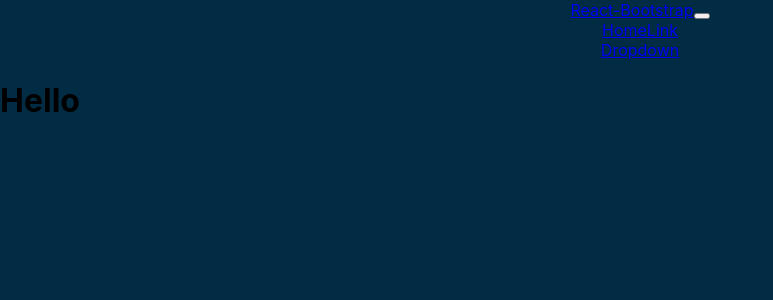
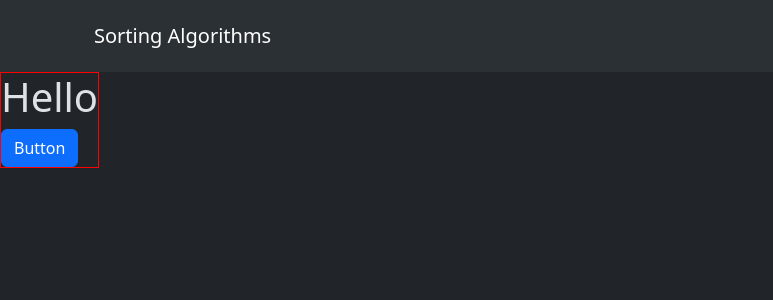
Before and after one commit to EElBard/sorting-algorithms-site, a React (Create React App) app in the folder my-app/: page / in a window 1280 px wide. Shown: the top 300 px of the page, without its empty margins (0-773 px from the left). Built offline with nearby package versions, Linux system fonts and the light colour scheme.

Commit message:
Added boilerplate react code

```diff
--- a/my-app/package.json
+++ b/my-app/package.json
@@ -6,6 +6,7 @@
     "@testing-library/jest-dom": "^5.17.0",
     "@testing-library/react": "^13.4.0",
     "@testing-library/user-event": "^13.5.0",
+    "bootstrap": "^5.3.1",
     "node-sass": "^7.0.3",
     "react": "^18.2.0",
     "react-bootstrap": "^2.8.0",
--- a/my-app/public/index.html
+++ b/my-app/public/index.html
@@ -1,5 +1,5 @@
 <!DOCTYPE html>
-<html lang="en">
+<html lang="en" data-bs-theme="dark">
   <head>
     <meta charset="utf-8" />
     <link rel="icon" href="%PUBLIC_URL%/favicon.ico" />
--- a/my-app/src/App.css
+++ /dev/null
@@ -1,38 +0,0 @@
-.App {
-  text-align: center;
-}
-
-.App-logo {
-  height: 40vmin;
-  pointer-events: none;
-}
-
-@media (prefers-reduced-motion: no-preference) {
-  .App-logo {
-    animation: App-logo-spin infinite 20s linear;
-  }
-}
-
-.App-header {
-  background-color: #282c34;
-  min-height: 100vh;
-  display: flex;
-  flex-direction: column;
-  align-items: center;
-  justify-content: center;
-  font-size: calc(10px + 2vmin);
-  color: white;
-}
-
-.App-link {
-  color: #61dafb;
-}
-
-@keyframes App-logo-spin {
-  from {
-    transform: rotate(0deg);
-  }
-  to {
-    transform: rotate(360deg);
-  }
-}
--- a/my-app/src/App.js
+++ b/my-app/src/App.js
@@ -1,8 +1,8 @@
-import logo from './logo.svg';
-import './App.css';
+import './App.scss';
 import Home from './Home';
 import { Routes, Route } from 'react-router-dom'
 import Layout from './Layout';
+import './App.scss';
 
 function App() {
   return (
--- /dev/null
+++ b/my-app/src/App.scss
@@ -0,0 +1 @@
+@import '../node_modules/bootstrap/scss/bootstrap.scss';
--- a/my-app/src/Home/index.js
+++ b/my-app/src/Home/index.js
@@ -1,9 +1,13 @@
+import Button from 'react-bootstrap/Button'
 import './index.scss'
 
 const Home = () => {
     return (
         <>
-            <h1>Hello</h1>
+            <div className='header'>
+                <h1>Hello</h1>
+                <Button variant="primary">Button</Button> {''}
+            </div>
         </>
     )
 }
--- a/my-app/src/Home/index.scss
+++ b/my-app/src/Home/index.scss
@@ -0,0 +1,4 @@
+.header {
+    border: 1px solid red;
+    width: fit-content;
+}
--- a/my-app/src/Layout/index.js
+++ b/my-app/src/Layout/index.js
@@ -6,8 +6,8 @@ const Layout = () => {
     return (<>
         <div className='App'>
             <Topnav />
+            <Outlet />
         </div>
-        <Outlet />
     </>)
 }
 
--- a/my-app/src/Topnav/index.js
+++ b/my-app/src/Topnav/index.js
@@ -1,32 +1,17 @@
 import React from 'react';
 import Container from 'react-bootstrap/Container';
-import Nav from 'react-bootstrap/Nav';
 import Navbar from 'react-bootstrap/Navbar';
-import NavDropdown from 'react-bootstrap/NavDropdown';
+import './index.scss'
 
 const Topnav = () => {
   return (
     <Navbar expand="lg" className="bg-body-tertiary">
       <Container>
-        <Navbar.Brand href="#home">React-Bootstrap</Navbar.Brand>
-        <Navbar.Toggle aria-controls="basic-navbar-nav" />
-        <Navbar.Collapse id="basic-navbar-nav">
-          <Nav className="me-auto">
-            <Nav.Link href="#home">Home</Nav.Link>
-            <Nav.Link href="#link">Link</Nav.Link>
-            <NavDropdown title="Dropdown" id="basic-nav-dropdown">
-              <NavDropdown.Item href="#action/3.1">Action</NavDropdown.Item>
-              <NavDropdown.Item href="#action/3.2">
-                Another action
-              </NavDropdown.Item>
-              <NavDropdown.Item href="#action/3.3">Something</NavDropdown.Item>
-              <NavDropdown.Divider />
-              <NavDropdown.Item href="#action/3.4">
-                Separated link
-              </NavDropdown.Item>
-            </NavDropdown>
-          </Nav>
-        </Navbar.Collapse>
+        <Navbar className="bg-body-tertiary">
+          <Container>
+            <Navbar.Brand>Sorting Algorithms</Navbar.Brand>
+          </Container>
+        </Navbar>
       </Container>
     </Navbar>
   );
--- a/my-app/src/index.css
+++ /dev/null
@@ -1,14 +0,0 @@
-body {
-  margin: 0;
-  font-family: -apple-system, BlinkMacSystemFont, 'Segoe UI', 'Roboto', 'Oxygen',
-    'Ubuntu', 'Cantarell', 'Fira Sans', 'Droid Sans', 'Helvetica Neue',
-    sans-serif;
-  -webkit-font-smoothing: antialiased;
-  -moz-osx-font-smoothing: grayscale;
-  background: #022c43;
-}
-
-code {
-  font-family: source-code-pro, Menlo, Monaco, Consolas, 'Courier New',
-    monospace;
-}
--- a/my-app/src/index.js
+++ b/my-app/src/index.js
@@ -1,6 +1,6 @@
 import React from 'react';
 import ReactDOM from 'react-dom/client';
-import './index.css';
+import './index.scss';
 import App from './App';
 import reportWebVitals from './reportWebVitals';
 import { BrowserRouter } from 'react-router-dom';
```
Also changed, not shown: my-app/src/index.scss (added), my-app/src/logo.svg (deleted), 1 other file (tests, documents, lock files or other folders).
